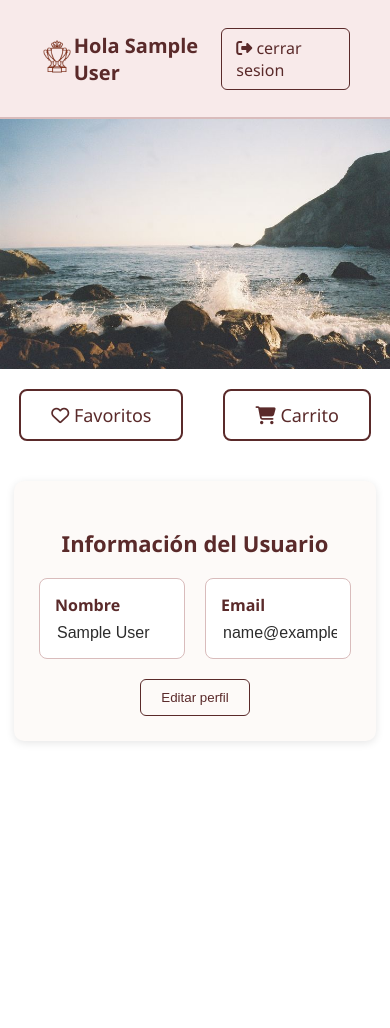
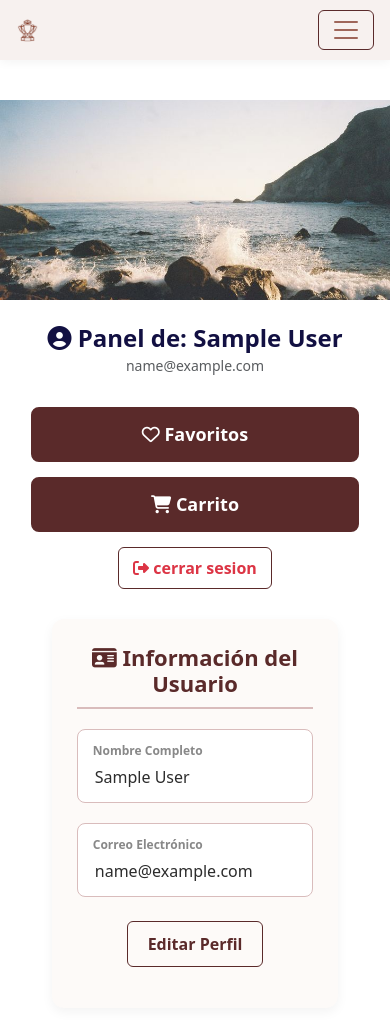
Before and after one commit to jerohincapie18/ecommerce-tienda-deportiva, a PHP site: page /pages/user-dashboard.php in a window 390 px wide. Before the commit the page ends 743 px from the top, so only its background shows below. Run offline with PHP 8.4, Linux system fonts and the light colour scheme; the visitor is signed in with stand-in values (Sample User, id 1).

Commit message:
responsive design

```diff
--- a/frontend/components/navbar.php
+++ b/frontend/components/navbar.php
@@ -4,102 +4,125 @@ if (session_status() === PHP_SESSION_NONE) {
 }
 ?>
 
-<nav
-  id="miNavbar"
-  class="navbar navbar-expand-lg navbar-dark fixed-top py-3"
-  style="
-    background-color: rgb(247, 241, 239);
-    font-family: 'Montserrat', sans-serif;
-    font-weight: 800;
-    transition: top 0.8s;
-  "
->
+<nav id="miNavbar" class="navbar navbar-expand-lg navbar-light fixed-top py-2 py-md-3" style="background-color: rgb(247, 241, 239); font-family: 'Montserrat', sans-serif; font-weight: 800; transition: top 0.8s; box-shadow: 0 2px 10px rgba(0,0,0,0.05);">
+  <div class="container-fluid px-3 px-md-4">
+
+    <a class="navbar-brand m-0 p-0 order-1" href="/ecommerce-tienda-deportiva/frontend/index.php">
+        <img src="/ecommerce-tienda-deportiva/frontend/assets/img/logo.png" alt="Logo" style="height: 45px; width: auto; transition: 0.3s;" id="navLogo" />
+    </a>
+
+    <button class="navbar-toggler order-3" type="button" data-bs-toggle="collapse" data-bs-target="#navbarNavOptions" aria-controls="navbarNavOptions" aria-expanded="false" aria-label="Toggle navigation" style="border-color: #5a2a2a; color: #5a2a2a;">
+        <span class="navbar-toggler-icon" style="filter: invert(18%) sepia(43%) saturate(1344%) hue-rotate(323deg) brightness(85%) contrast(92%);"></span>
+    </button>
+
+    <div class="collapse navbar-collapse order-4 order-lg-2" id="navbarNavOptions">
+
+        <div class="navbar-nav me-auto my-3 my-lg-0 gap-2 store-sections-nav">
+            <a class="nav-link-custom" href="/ecommerce-tienda-deportiva/frontend/pages/hombre.php">Hombre</a>
+            <a class="nav-link-custom" href="/ecommerce-tienda-deportiva/frontend/pages/mujer.php">Mujer</a>
+            <a class="nav-link-custom" href="/ecommerce-tienda-deportiva/frontend/pages/catalogo.php" style="color: #28a745 !important;">Nuevo: Catalogo</a>
+        </div>
+
+        <div class="navbar-nav ms-auto align-items-lg-center gap-2 store-options-nav">
+
+            <div class="search-wrapper my-2 my-lg-0">
+                <input type="text" id="navbarSearchInput" class="search-input" placeholder="Buscar producto...">
+                <button type="button" id="btnToggleSearch" class="search-icon-btn" title="Buscar">
+                    <i class="fa-solid fa-magnifying-glass" id="searchIcon"></i>
+                </button>
+            </div>
+
+            <a class="nav-link-custom" href="/ecommerce-tienda-deportiva/frontend/pages/favoritos.php"><i class="fa-regular fa-heart d-none d-lg-inline me-1"></i>Favoritos</a>
+            <a class="nav-link-custom" href="/ecommerce-tienda-deportiva/frontend/pages/carrito.php"><i class="fa-solid fa-cart-shopping d-none d-lg-inline me-1"></i>Carrito</a>
+
+            <?php
+              if(isset($_SESSION["user_id"])) {
+                $dashboardUrl = ($_SESSION["rol"] == "admin") ? 'admin-dashboard.php' : 'user-dashboard.php';
+                echo "<a class='nav-link-custom user-profile-link' href='/ecommerce-tienda-deportiva/frontend/pages/{$dashboardUrl}'><i class='fa-solid fa-user me-1'></i>" . $_SESSION["nombre"] . "</a>";
+              } else {
+                echo "<a class='nav-link-custom user-profile-link' href='/ecommerce-tienda-deportiva/frontend/pages/login.php'><i class='fa-solid fa-right-to-bracket me-1'></i>Ingresar</a>";
+              }
+            ?>
+        </div>
+    </div>
+  </div>
+
   <style>
-    /* Estilos de la lupa (boton buscar)*/
+  /* Estilos para los iconos */
+    @import url('https://cdnjs.cloudflare.com/ajax/libs/font-awesome/6.5.0/css/all.min.css');
+    .nav-link-custom {
+        color: #5a2a2a !important;
+        text-decoration: none;
+        padding: 8px 16px;
+        font-size: 14px;
+        font-weight: 700;
+        text-transform: uppercase;
+        border-radius: 6px;
+        transition: 0.3s;
+        display: inline-block;
+        text-align: center;
+    }
+    .nav-link-custom:hover {
+        background-color: rgba(90, 42, 42, 0.08);
+    }
+    .user-profile-link {
+        background-color: #5a2a2a;
+        color: #fff !important;
+    }
+    .user-profile-link:hover {
+        background-color: #3d1c1c;
+    }
+
+    /* Buscador animado */
     .search-wrapper {
         display: flex;
         align-items: center;
         position: relative;
-        margin-right: 15px;
+        background: rgba(90, 42, 42, 0.04);
+        border-radius: 20px;
+        padding: 2px 6px;
     }
     .search-input {
         width: 0px;
         opacity: 0;
         border: none;
         outline: none;
-        padding: 6px 0px;
+        padding: 4px 0px;
         background: transparent;
         border-bottom: 2px solid #5a2a2a;
         color: #2c2c2c;
         font-family: 'Montserrat', sans-serif;
         font-weight: 600;
         font-size: 14px;
-        transition: width 0.4s ease, opacity 0.3s ease, padding 0.4s ease;
+        transition: width 0.4s ease, opacity 0.3s ease;
         pointer-events: none;
     }
     .search-input.active {
-        width: 180px;
+        width: 150px;
         opacity: 1;
-        padding: 6px 10px;
+        padding: 4px 8px;
         pointer-events: auto;
     }
     .search-icon-btn {
         background: transparent;
         border: none;
         color: #5a2a2a;
-        font-size: 18px;
+        font-size: 16px;
         cursor: pointer;
-        transition: transform 0.3s ease;
-        padding: 5px 10px;
+        padding: 6px 10px;
+        font-weight: 700;
     }
-    .search-icon-btn:hover {
-        transform: scale(1.1);
+
+    @media (max-width: 991.98px) {
+        #miNavbar { padding: 10px 0 !important; }
+        #navLogo { height: 40px !important; }
+        .collapse { background: #f7f1ef; padding: 15px; border-radius: 8px; margin-top: 10px; }
+        .nav-link-custom { width: 100%; text-align: left; margin-bottom: 4px; padding: 10px 15px; }
+        .search-wrapper { width: 100%; justify-content: space-between; padding: 6px 12px; }
+        .search-input.active { width: 80%; }
     }
   </style>
-
-  <div class="header-storeSections">
-    <a href="/ecommerce-tienda-deportiva/frontend/pages/hombre.php"><button>Hombre</button></a>
-    <a href="/ecommerce-tienda-deportiva/frontend/pages/mujer.php"><button>Mujer</button></a>
-    <a href="/ecommerce-tienda-deportiva/frontend/pages/catalogo.php"><button>Nuevo: Catalogo</button></a>
-  </div>
-
-  <div class="header-logo">
-    <a href="/ecommerce-tienda-deportiva/frontend/index.php">
-        <img src="/ecommerce-tienda-deportiva/frontend/assets/img/logo.png" alt="Logo de la tienda" style="height: 60px; width: auto;" />
-    </a>
-  </div>
-
-  <div class="header-storeOptions">
-    <div class="search-wrapper">
-        <input type="text" id="navbarSearchInput" class="search-input" placeholder="Buscar producto...">
-        <button type="button" id="btnToggleSearch" class="search-icon-btn" title="Buscar">
-          BUSCAR
-            <i class="fa-solid fa-magnifying-glass" id="searchIcon"></i>
-        </button>
-    </div>
-
-    <a href="/ecommerce-tienda-deportiva/frontend/pages/favoritos.php" style="text-decoration: none;">
-      <button>Favoritos</button></a>
-    <a href="/ecommerce-tienda-deportiva/frontend/pages/carrito.php" style="text-decoration: none;">
-      <button>Carrito</button></a>
-    <button>
-    <?php
-      if(isset($_SESSION["user_id"]))
-      {
-        if($_SESSION["rol"] == "user")
-          echo "<a style='color:black; text-decoration:none;' href='/ecommerce-tienda-deportiva/frontend/pages/user-dashboard.php'>" . $_SESSION["nombre"] . "</a>";
-        else if($_SESSION["rol"] == "admin")
-          echo "<a style='color:black; text-decoration: none; ' href='/ecommerce-tienda-deportiva/frontend/pages/admin-dashboard.php'>" . $_SESSION["nombre"] . "</a>";
-      }
-      else
-      {
-        echo "<a style='color:black; text-decoration: none; ' href='/ecommerce-tienda-deportiva/frontend/pages/login.php'>Ingresar</a>";
-      }
-    ?>
-    </button>
-  </div>
 </nav>
-
 <script>
     //logica del scroll para ocultar
     let ubicacionPrincipal = window.pageYOffset;
@@ -123,7 +146,7 @@ if (session_status() === PHP_SESSION_NONE) {
         const searchInput = document.getElementById("navbarSearchInput");
         const searchIcon = document.getElementById("searchIcon");
         btnToggleSearch.addEventListener("click", (e) => {
-            e.stopPropagation(); // Evita que el clic cierre la barra inmediatamente
+            e.stopPropagation();
 
             const isOpen = searchInput.classList.contains("active");
 
@@ -131,12 +154,9 @@ if (session_status() === PHP_SESSION_NONE) {
                 // Abrir barra de búsqueda
                 searchInput.classList.add("active");
                 searchInput.focus();
-                // Mutamos el icono a una 'X' de cierre para dar feedback visual premium
                 searchIcon.className = "fa-solid fa-xmark";
             } else {
-                // Si ya estaba abierta y tiene texto, puedes elegir que busque o que se cierre
                 if (searchInput.value.trim() !== "") {
-                    // Si el usuario da clic teniendo texto, puedes disparar la búsqueda también
                     dispararBusqueda(searchInput.value.trim());
                 } else {
                     cerrarBuscador();
@@ -172,7 +192,7 @@ if (session_status() === PHP_SESSION_NONE) {
             if (!termino) return;
             console.log("Buscando:", termino);
 
-            // Ejemplo de redirección clásica al catálogo pasándole el query string:
+            //ejemplo de redireccion al catálogo pasandole el query string:
             window.location.href = `/ecommerce-tienda-deportiva/frontend/pages/pagina-busqueda.php?search=${encodeURIComponent(termino)}`;
         }
     });
--- a/frontend/pages/carrito.php
+++ b/frontend/pages/carrito.php
@@ -6,6 +6,7 @@
     <title>Khella - Mi Carrito de Compras</title>
     <link rel="stylesheet" href="../assets/css/index-style.css">
     <link href="https://cdn.jsdelivr.net/npm/bootstrap@5.3.0-alpha1/dist/css/bootstrap.min.css" rel="stylesheet">
+    <link rel="shortcut icon" href="../assets/img/logo-w.ico" type="image/x-icon">
 </head>
 <body>
   <header style="margin-bottom: 50px">
--- a/frontend/pages/catalogo.php
+++ b/frontend/pages/catalogo.php
@@ -6,6 +6,7 @@
     <title>Khella - Catalogo</title>
     <link rel="stylesheet" href="../assets/css/index-style.css">
     <link href="https://cdn.jsdelivr.net/npm/bootstrap@5.3.0-alpha1/dist/css/bootstrap.min.css" rel="stylesheet">
+    <link rel="shortcut icon" href="../assets/img/logo-w.ico" type="image/x-icon">
 </head>
 <body>
   <header style="margin-bottom: 50px">
@@ -13,10 +14,6 @@
   </header>
   <section class="main-carousel" id="mainCarousel">
     <div class="carousel" id="carousel">
-    </div>
-    <div class="controls">
-        <button onclick="mover(-1)">Anterior</button>
-        <button onclick="mover(1)">Siguiente</button>
     </div>
   </section>
   <section class="main-storeSection">
--- a/frontend/pages/favoritos.php
+++ b/frontend/pages/favoritos.php
@@ -6,6 +6,7 @@
     <title>Khella - Mis Favoritos</title>
     <link rel="stylesheet" href="../assets/css/index-style.css">
     <link href="https://cdn.jsdelivr.net/npm/bootstrap@5.3.0-alpha1/dist/css/bootstrap.min.css" rel="stylesheet">
+    <link rel="shortcut icon" href="../assets/img/logo-w.ico" type="image/x-icon">
 </head>
 <body>
   <header style="margin-bottom: 50px">
--- a/frontend/pages/hombre.php
+++ b/frontend/pages/hombre.php
@@ -6,6 +6,7 @@
     <title>Khella - Hombre</title>
      <link rel="stylesheet" href="../assets/css/index-style.css">
     <link href="https://cdn.jsdelivr.net/npm/bootstrap@5.3.0-alpha1/dist/css/bootstrap.min.css" rel="stylesheet">
+    <link rel="shortcut icon" href="../assets/img/logo-w.ico" type="image/x-icon">
 </head>
 <body>
       <header style="margin-bottom: 50px">
--- a/frontend/pages/login.php
+++ b/frontend/pages/login.php
@@ -13,6 +13,7 @@
     <meta name="viewport" content="width=device-width, initial-scale=1">
     <title>Khella - Log in</title>
     <link href="../assets/css/login-register-style.css" rel="stylesheet">
+    <link rel="shortcut icon" href="../assets/img/logo-w.ico" type="image/x-icon">
   </head>
   <body>
    <div class="container">
--- a/frontend/pages/mujer.php
+++ b/frontend/pages/mujer.php
@@ -6,6 +6,7 @@
     <title>Khella - Mujer</title>
      <link rel="stylesheet" href="../assets/css/index-style.css">
     <link href="https://cdn.jsdelivr.net/npm/bootstrap@5.3.0-alpha1/dist/css/bootstrap.min.css" rel="stylesheet">
+    <link rel="shortcut icon" href="../assets/img/logo-w.ico" type="image/x-icon">
 </head>
 <body>
       <header style="margin-bottom: 50px">
--- a/frontend/pages/pagina-busqueda.php
+++ b/frontend/pages/pagina-busqueda.php
@@ -6,6 +6,7 @@
     <title>Khella - Busqueda</title>
     <link rel="stylesheet" href="../assets/css/index-style.css">
     <link href="https://cdn.jsdelivr.net/npm/bootstrap@5.3.0-alpha1/dist/css/bootstrap.min.css" rel="stylesheet">
+    <link rel="shortcut icon" href="../assets/img/logo-w.ico" type="image/x-icon">
 </head>
 <body>
   <header style="margin-bottom: 50px">
--- a/frontend/pages/producto.php
+++ b/frontend/pages/producto.php
@@ -6,6 +6,7 @@
     <title>Producto</title>
     <link rel="stylesheet" href="../assets/css/index-style.css">
     <link href="https://cdn.jsdelivr.net/npm/bootstrap@5.3.0-alpha1/dist/css/bootstrap.min.css" rel="stylesheet">
+    <link rel="shortcut icon" href="../assets/img/logo-w.ico" type="image/x-icon">
 </head>
 <body>
   <header style="margin-bottom: 50px">
--- a/frontend/pages/register.php
+++ b/frontend/pages/register.php
@@ -5,6 +5,7 @@
     <meta name="viewport" content="width=device-width, initial-scale=1">
     <title>Khella - Registro</title>
     <link href="../assets/css/login-register-style.css" rel="stylesheet">
+    <link rel="shortcut icon" href="../assets/img/logo-w.ico" type="image/x-icon">
   </head>
   <body>
     <div class="form-box" id="register-form">
--- a/frontend/pages/user-dashboard.php
+++ b/frontend/pages/user-dashboard.php
@@ -10,29 +10,99 @@ if(!isset($_SESSION["user_id"]) || !isset($_SESSION["rol"])) {
 <html lang="es">
 <head>
   <meta charset="UTF-8">
+  <meta name="viewport" content="width=device-width, initial-scale=1.0">
   <title>Khella - Panel de Usuario</title>
   <link rel="stylesheet" href="../assets/css/user-style.css">
   <link rel="stylesheet" href="https://cdnjs.cloudflare.com/ajax/libs/font-awesome/6.5.0/css/all.min.css">
+  <link href="https://cdn.jsdelivr.net/npm/bootstrap@5.3.0-alpha1/dist/css/bootstrap.min.css" rel="stylesheet">
+    <link rel="shortcut icon" href="../assets/img/logo-w.ico" type="image/x-icon">
+
+  <style>
+    header {
+        display: flex;
+        justify-content: space-between;
+        align-items: center;
+        padding: 15px 5%;
+        background: #fff;
+        flex-wrap: wrap;
+        gap: 15px;
+    }
+    .user-name { font-size: 1.5rem; color: #121042; font-weight: 700; margin: 0; }
+    .logout-btn { color: #dc3545; text-decoration: none; font-weight: 600; }
+
+    .hero { width: 100%; height: 200px; overflow: hidden; }
+    .hero img { width: 100%; height: 100%; object-fit: cover; }
+
+    .actions {
+        display: flex;
+        justify-content: center;
+        gap: 15px;
+        margin: 30px auto;
+        padding: 0 15px;
+        max-width: 600px;
+        flex-wrap: wrap;
+    }
+    .action-btn {
+        flex: 1;
+        min-width: 140px;
+        background-color: #5a2a2a;
+        color: #fff;
+        text-align: center;
+        padding: 12px 20px;
+        text-decoration: none;
+        border-radius: 8px;
+        font-weight: 600;
+        transition: 0.3s;
+    }
+    .action-btn:hover { background-color: #fff; color: #5a2a2a; border: 1px solid #5a2a2a; }
+
+
+    .user-info {
+        background: #fdfaf8;
+        padding: 25px;
+        border-radius: 12px;
+        max-width: 800px;
+        margin: 20px auto;
+        box-shadow: 0 4px 12px rgba(0,0,0,0.05);
+    }
+    .user-info h3 { color: #5a2a2a; font-weight: 700; border-bottom: 2px solid #d9bcbc; padding-bottom: 10px; }
+
+    .info-grid {
+        display: grid;
+        grid-template-columns: 1fr 1fr;
+        gap: 20px;
+        margin-top: 20px;
+    }
+    .info-item {
+        background: #fff;
+        padding: 12px 15px;
+        border-radius: 8px;
+        border: 1px solid #d9bcbc;
+    }
+    .info-item label { font-size: 12px; color: #888; font-weight: 600; display: block; margin-bottom: 4px; }
+
+    @media (max-width: 767.98px) {
+        header { text-align: center; justify-content: center; flex-direction: column; }
+        .info-grid { grid-template-columns: 1fr; }
+        .actions { width: 100%; }
+        .action-btn { width: 100%; flex: none; }
+    }
+  </style>
 </head>
 
-<body>
-  <header>
-  <div class="header-logo">
-    <a href="/ecommerce-tienda-deportiva/frontend/index.php">
-        <img src="/ecommerce-tienda-deportiva/frontend/assets/img/logo.png" alt="Logo de la tienda" style="height: 60px; width: auto;" />
-    </a>
-</div>
-    <h2 class="user-name">Hola <?php echo $_SESSION["nombre"]; ?></h2>
-    <a href="../../backend/index.php?action=logout" class="logout-btn">
-      <i class="fa-solid fa-right-from-bracket"></i> cerrar sesion
-    </a>
-  </header>
+<body style="padding-top: 100px;"> <header class="d-none"> </header>
+
+  <?php include("../components/navbar.php") ?>
 
   <section class="hero">
     <img src="../assets/img/mar.jpg" alt="Fondo marino">
   </section>
 
-
+  <div class="container px-3">
+    <div class="my-4 text-center text-md-start">
+        <h2 class="user-name"><i class="fa-solid fa-circle-user"></i> Panel de: <?php echo $_SESSION["nombre"]; ?></h2>
+        <small class="text-muted"><?php echo $_SESSION["email"]; ?></small>
+    </div>
 
     <div class="actions">
       <a href="/ecommerce-tienda-deportiva/frontend/pages/favoritos.php" class="action-btn">
@@ -41,35 +111,40 @@ if(!isset($_SESSION["user_id"]) || !isset($_SESSION["rol"])) {
       <a href="/ecommerce-tienda-deportiva/frontend/pages/carrito.php" class="action-btn">
         <i class="fa-solid fa-cart-shopping"></i> Carrito
       </a>
+      <a href="../../backend/index.php?action=logout" class="logout-btn">
+      <i class="fa-solid fa-right-from-bracket"></i> cerrar sesion
+    </a>
     </div>
 
     <section class="user-info">
-  <h3>Información del Usuario</h3>
+      <h3><i class="fa-solid fa-id-card"></i> Información del Usuario</h3>
 
       <form id="formEditarPerfil" class="main-form">
         <div class="info-grid">
           <div class="info-item">
-        <label for="inputNombre">Nombre</label>
+            <label for="inputNombre">Nombre Completo</label>
             <input type="text" id="inputNombre" name="nombre" value="<?php echo $_SESSION['nombre']; ?>" disabled style="border: none; background: transparent; width: 100%; font-size: 16px; color: #2c2c2c; outline: none;">
           </div>
           <div class="info-item">
-        <label for="inputEmail">Email</label>
+            <label for="inputEmail">Correo Electrónico</label>
             <input type="email" id="inputEmail" name="email" value="<?php echo $_SESSION['email']; ?>" disabled style="border: none; background: transparent; width: 100%; font-size: 16px; color: #2c2c2c; outline: none;">
           </div>
 
-      <div class="info-item" id="wrapperPassword" style="display: none;">
-        <label for="inputPassword">Ingrese la contraseña</label>
-        <input type="password" id="inputPassword" name="password" placeholder="Escribe la contraseña para guardar los cambios" style="border: 1px solid #d9bcbc; background: #fff; width: 100%; font-size: 16px; color: #2c2c2c; padding: 10px; border-radius: 6px; box-sizing: border-box; outline: none;" required>
+          <div class="info-item col-12" id="wrapperPassword" style="display: none; grid-column: 1 / -1;">
+            <label for="inputPassword">Confirmar con Contraseña</label>
+            <input type="password" id="inputPassword" name="password" placeholder="Escribe la contraseña para guardar" style="border: 1px solid #d9bcbc; background: #fff; width: 100%; font-size: 15px; color: #2c2c2c; padding: 8px; border-radius: 6px; box-sizing: border-box; outline: none;" required>
           </div>
         </div>
 
         <div class="d-flex justify-content-center gap-3 mt-4">
-      <button type="button" id="btnEditar" class="edit-btn" style="background-color: transparent; border: 1px solid #5a2a2a; color: #5a2a2a; padding: 10px 20px; border-radius: 6px; cursor: pointer; transition: 0.3s;">Editar perfil</button>
-      <button type="submit" id="btnGuardar" class="edit-btn" style="display: none; background-color: #5a2a2a; border: 1px solid #5a2a2a; color: #fff; padding: 10px 20px; border-radius: 6px; cursor: pointer; transition: 0.3s;">Guardar cambios</button>
+          <button type="button" id="btnEditar" class="edit-btn" style="background-color: transparent; border: 1px solid #5a2a2a; color: #5a2a2a; padding: 10px 20px; border-radius: 6px; cursor: pointer; transition: 0.3s; font-weight: 600;">Editar Perfil</button>
+          <button type="submit" id="btnGuardar" class="edit-btn" style="display: none; background-color: #5a2a2a; border: 1px solid #5a2a2a; color: #fff; padding: 10px 20px; border-radius: 6px; cursor: pointer; transition: 0.3s; font-weight: 600;">Guardar Cambios</button>
         </div>
       </form>
-  <div id="statusPerfil" class="mt-3" style="font-weight: 600;"></div>
+      <div id="statusPerfil" class="mt-3 text-center" style="font-weight: 600;"></div>
     </section>
+  </div>
+
   <script src="../assets/js/user-script.js"></script>
 </body>
 </html>
```
Also changed, not shown: frontend/pages/admin-dashboard.php (+47 -18 lines). Lines whose indentation alone changed are shown as unchanged.
